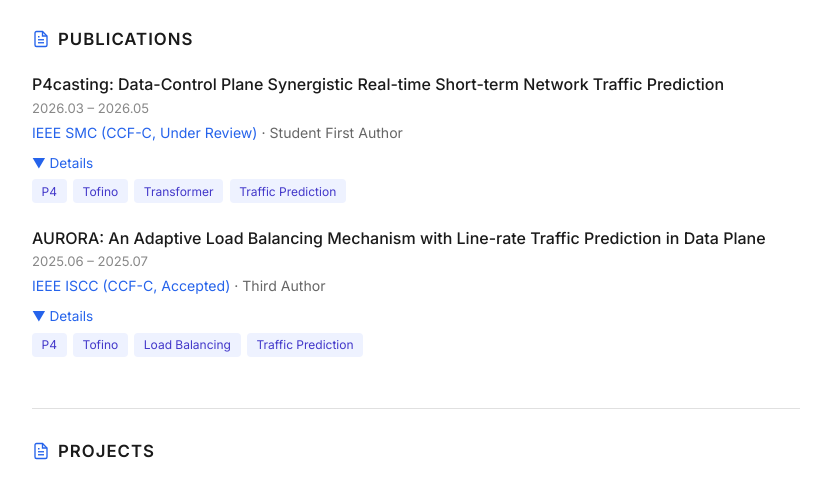
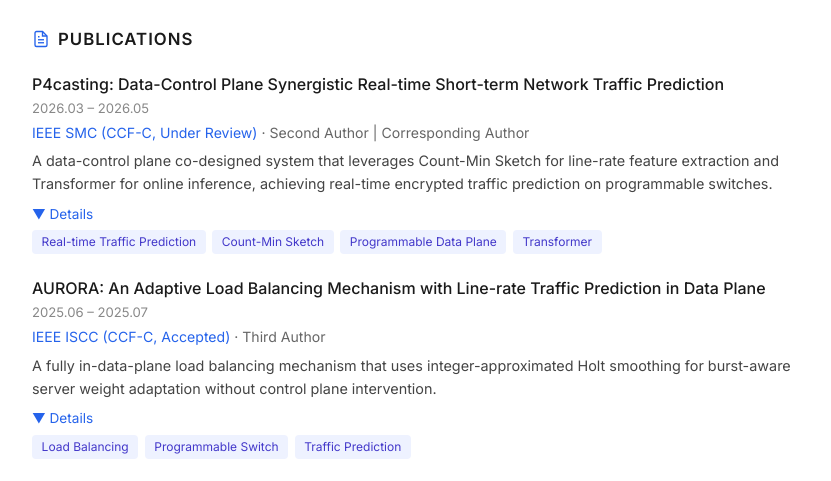
Before and after one commit to f1ybaozii/f1ybaozii.github.io, a plain HTML site: page index.html in a window 1280 px wide. Shown: the part 824-1305 px from the top of the page, without its empty margins (224-1055 px from the left). Drawn offline with Linux system fonts and the light colour scheme.

Commit message:
update: paper tags, add intro before details, fix P4casting authorship

```diff
--- a/index.html
+++ b/index.html
@@ -376,7 +376,8 @@
                 <span class="project-name">P4casting: Data-Control Plane Synergistic Real-time Short-term Network Traffic Prediction</span>
                 <span class="project-date">2026.03 – 2026.05</span>
             </div>
-            <div class="paper-venue"><em>IEEE SMC (CCF-C, Under Review)</em> · Student First Author</div>
+            <div class="paper-venue"><em>IEEE SMC (CCF-C, Under Review)</em> · Second Author | Corresponding Author</div>
+            <p style="font-size:0.9rem;color:#444;margin-top:0.3rem;">A data-control plane co-designed system that leverages Count-Min Sketch for line-rate feature extraction and Transformer for online inference, achieving real-time encrypted traffic prediction on programmable switches.</p>
             <details class="work-details">
                 <summary>▼ Details</summary>
                 <div class="work-body">
@@ -391,8 +392,8 @@
                 </div>
             </details>
             <div class="project-tags">
-                <span class="tag">P4</span><span class="tag">Tofino</span>
-                <span class="tag">Transformer</span><span class="tag">Traffic Prediction</span>
+                <span class="tag">Real-time Traffic Prediction</span><span class="tag">Count-Min Sketch</span>
+                <span class="tag">Programmable Data Plane</span><span class="tag">Transformer</span>
             </div>
         </div>
 
@@ -403,6 +404,7 @@
                 <span class="project-date">2025.06 – 2025.07</span>
             </div>
             <div class="paper-venue"><em>IEEE ISCC (CCF-C, Accepted)</em> · Third Author</div>
+            <p style="font-size:0.9rem;color:#444;margin-top:0.3rem;">A fully in-data-plane load balancing mechanism that uses integer-approximated Holt smoothing for burst-aware server weight adaptation without control plane intervention.</p>
             <details class="work-details">
                 <summary>▼ Details</summary>
                 <div class="work-body">
@@ -417,8 +419,8 @@
                 </div>
             </details>
             <div class="project-tags">
-                <span class="tag">P4</span><span class="tag">Tofino</span>
-                <span class="tag">Load Balancing</span><span class="tag">Traffic Prediction</span>
+                <span class="tag">Load Balancing</span><span class="tag">Programmable Switch</span>
+                <span class="tag">Traffic Prediction</span>
             </div>
         </div>
     </section>
@@ -684,7 +686,8 @@
                 <span class="project-name">P4casting：数据-控制平面协同的实时短期网络流量预测系统</span>
                 <span class="project-date">2026.03 – 2026.05</span>
             </div>
-            <div class="paper-venue"><em>IEEE SMC (CCF-C, 在投)</em> · 学生一作</div>
+            <div class="paper-venue"><em>IEEE SMC (CCF-C, 在投)</em> · 二作 | 通讯作者</div>
+            <p style="font-size:0.9rem;color:#444;margin-top:0.3rem;">结合Count-Min Sketch线速特征提取与Transformer在线推理，实现可编程交换机上的加密流量实时预测。</p>
             <details class="work-details">
                 <summary>▼ 项目内容</summary>
                 <div class="work-body">
@@ -699,8 +702,8 @@
                 </div>
             </details>
             <div class="project-tags">
-                <span class="tag">P4</span><span class="tag">Tofino</span>
-                <span class="tag">Transformer</span><span class="tag">流量预测</span>
+                <span class="tag">实时流量预测</span><span class="tag">Count-Min Sketch</span>
+                <span class="tag">可编程数据平面</span><span class="tag">Transformer</span>
             </div>
         </div>
 
@@ -711,6 +714,7 @@
                 <span class="project-date">2025.06 – 2025.07</span>
             </div>
             <div class="paper-venue"><em>IEEE ISCC (CCF-C, 录用)</em> · 三作</div>
+            <p style="font-size:0.9rem;color:#444;margin-top:0.3rem;">在数据平面内纯粹实现的预测驱动负载均衡机制，无需控制平面参与即可自适应应对突发流量。</p>
             <details class="work-details">
                 <summary>▼ 项目内容</summary>
                 <div class="work-body">
@@ -724,8 +728,8 @@
                 </div>
             </details>
             <div class="project-tags">
-                <span class="tag">P4</span><span class="tag">Tofino</span>
-                <span class="tag">负载均衡</span><span class="tag">流量预测</span>
+                <span class="tag">负载均衡</span><span class="tag">可编程交换机</span>
+                <span class="tag">流量预测</span>
             </div>
         </div>
     </section>
```
